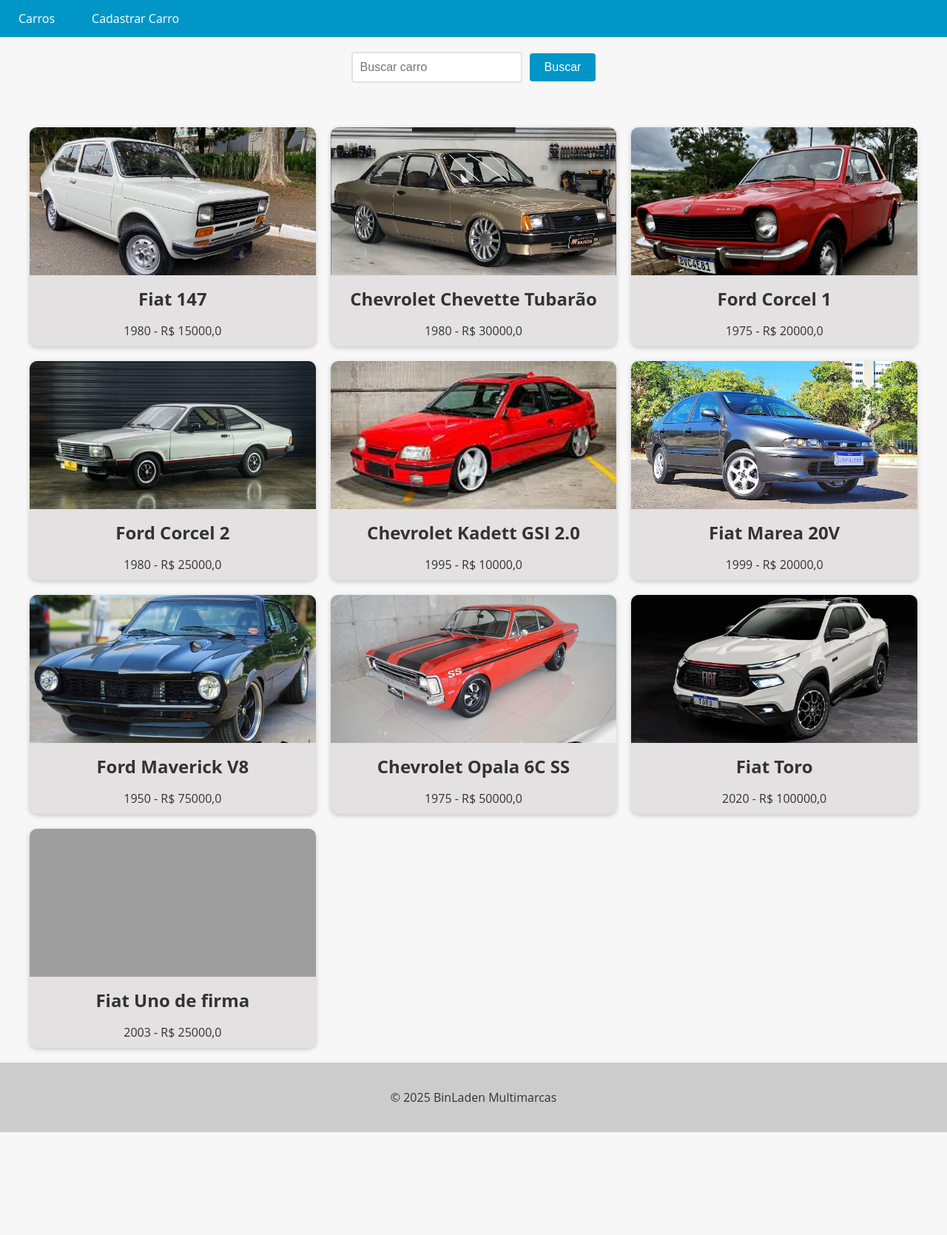
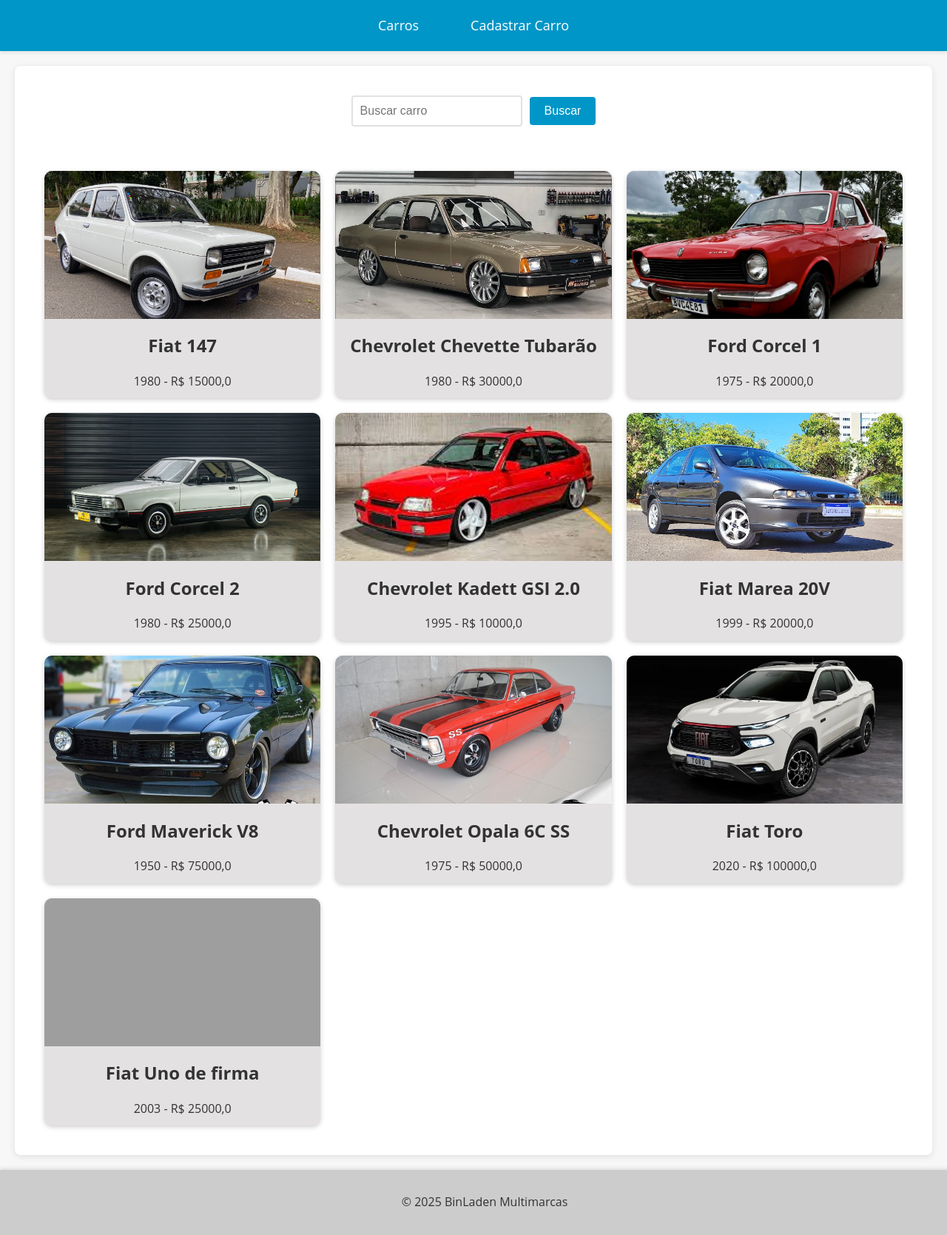
Before and after one commit to RalphRebello/Projeto_Carros_Django, a Django app: page /cars/ in a window 1280 px wide. Shown: the whole page at 74% size. Before the commit the page ends 1530 px from the top, so only its background shows below. Run offline with Django 5.2, Linux system fonts and the light colour scheme; data comes from the database, SQL or seed files in the repository; grey boxes are pictures that could not be loaded.

Commit message:
ajustes no frontend

```diff
--- a/Carros/app/templates/base.html
+++ b/Carros/app/templates/base.html
@@ -11,27 +11,20 @@
         color: #333;
         margin: 0;
         padding: 0;
+        line-height: 1.6;
     }
 
     header {
         background-color: #0096c7;
         color: #fff;
         text-align: center;
-    }
-
-    footer {
-        background-color: #ccc;
-        color: #333;
-        padding: 20px;
-        text-align: center;
+        padding: 20px 0;
+        box-shadow: 0 2px 5px rgba(0, 0, 0, 0.1);
     }
 
     nav {
-        background-color: #0096c7;
-        color: #fff;
-        height: 50px;
         display: flex;
-        justify-content: space-between;
+        justify-content: center;
         align-items: center;
     }
 
@@ -43,19 +36,21 @@
     }
 
     nav ul li {
-        margin: 0 10px;
+        margin: 0 15px;
     }
 
     nav ul li a {
         color: #fff;
         text-decoration: none;
-        font-size: 16px;
-        padding: 15px;
-        transition: all 0.3s ease;
+        font-size: 18px;
+        padding: 10px 20px;
+        border-radius: 5px;
+        transition: background-color 0.3s ease, transform 0.2s ease;
     }
 
     nav ul li a:hover {
         background-color: #32bbe8;
+        transform: translateY(-2px);
     }
 
     nav ul li.active a {
@@ -66,6 +61,35 @@
         background-color: #999;
     }
 
+    main {
+        max-width: 1200px;
+        margin: 20px auto;
+        padding: 20px;
+        background-color: #fff;
+        border-radius: 8px;
+        box-shadow: 0 2px 10px rgba(0, 0, 0, 0.1);
+    }
+
+    footer {
+        background-color: #ccc;
+        color: #333;
+        padding: 15px;
+        text-align: center;
+        position: relative;
+        bottom: 0;
+        width: 100%;
+        box-shadow: 0 -2px 5px rgba(0, 0, 0, 0.1);
+    }
+
+    @media (max-width: 768px) {
+        nav ul {
+            flex-direction: column;
+        }
+
+        nav ul li {
+            margin: 10px 0;
+        }
+    }
   </style>
 </head>
 <body>
```
